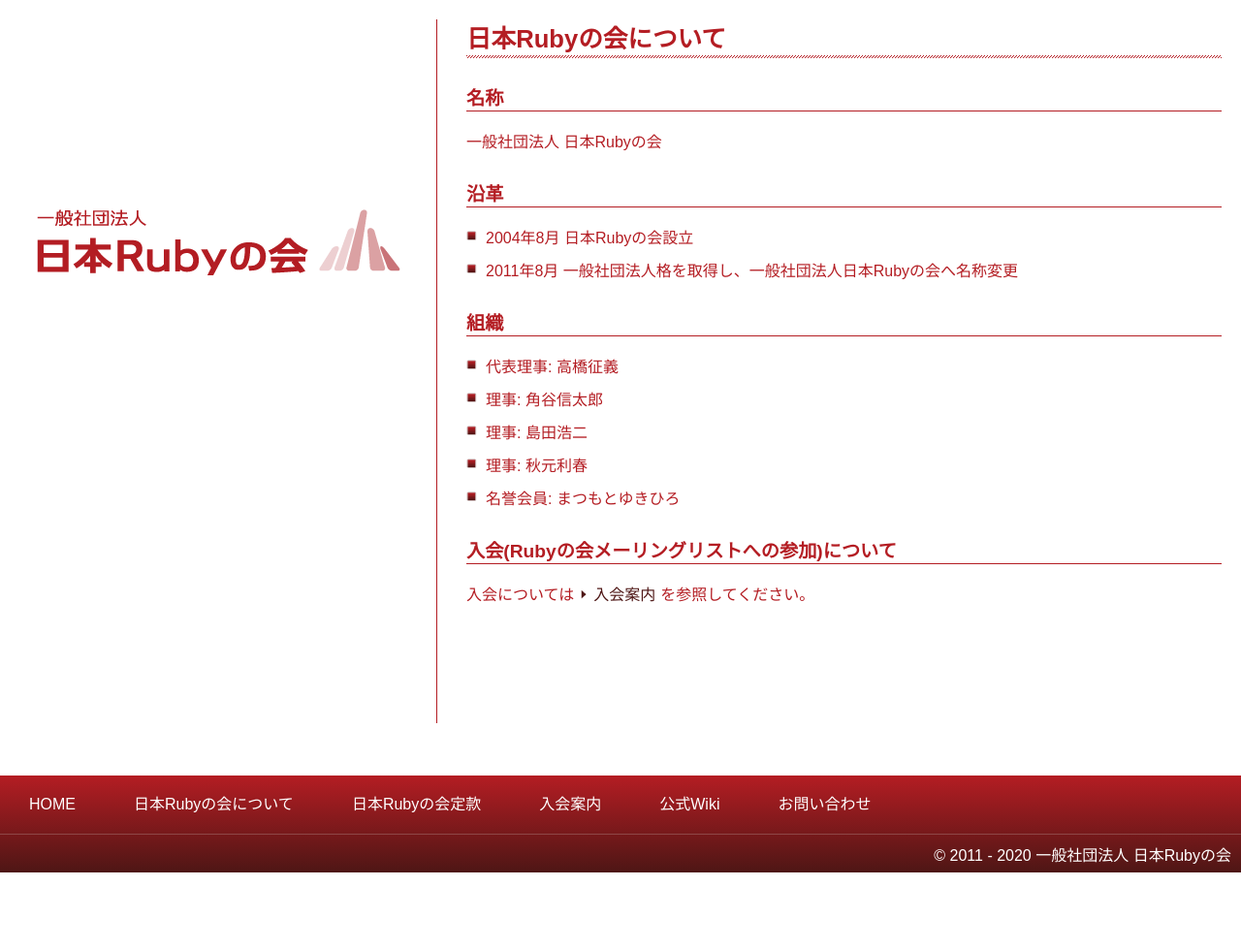
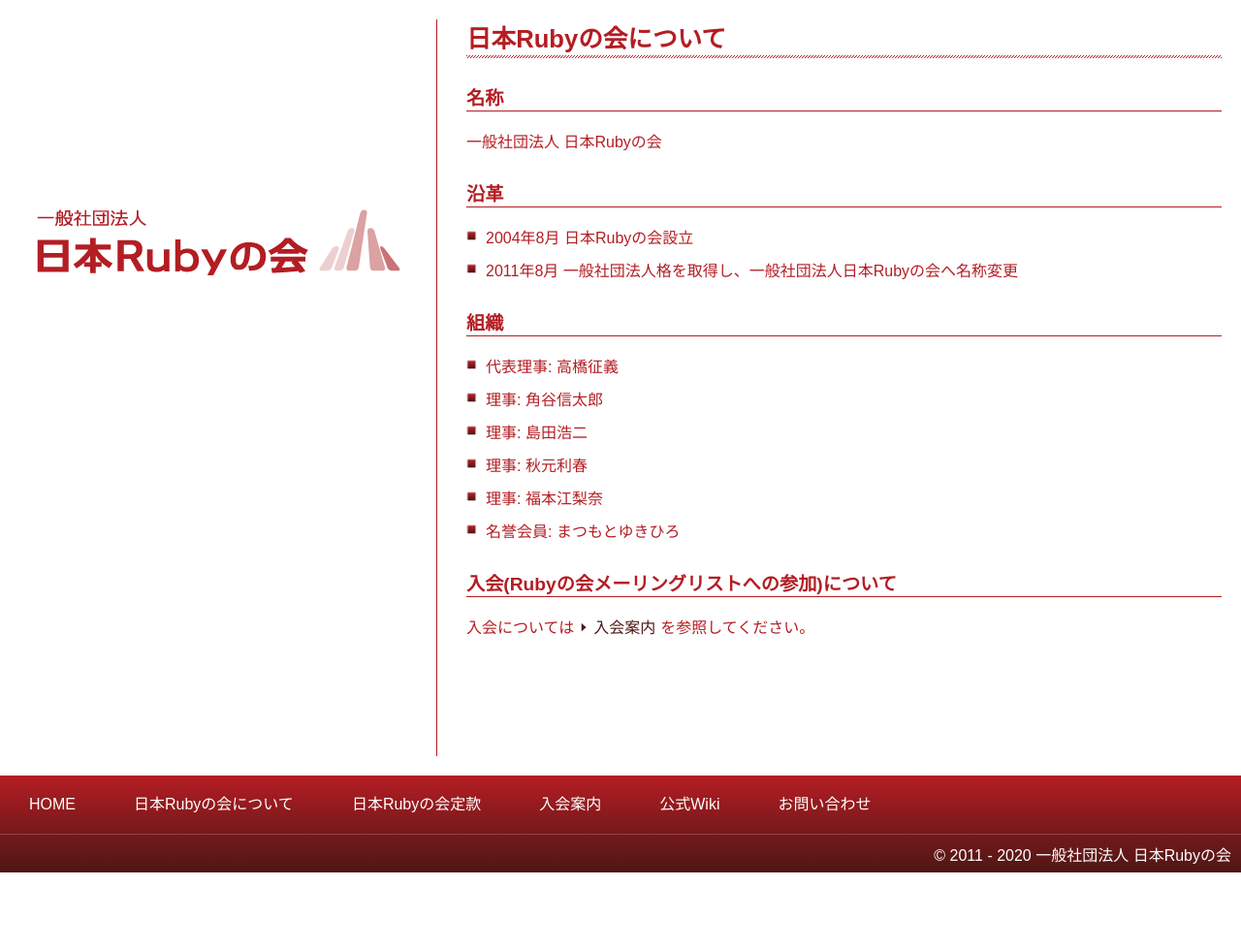
Before and after one commit to ruby-no-kai/official, a Jekyll site: the page built from aboutus.md, in a window 1280 px wide. Shown: the whole page at 97% size. Built offline with Jekyll 4.4.1, drawn with Linux system fonts in a browser that asks for light colours; nearby versions of some CDN libraries; our own code applies the rules of GitHub Pages for plain Markdown files.

Commit message:
理事の選任(新任) - 第10期
第9期の社員総会第２号議案理事選任の件について、
福本氏の理事参画が承認されました。

```diff
--- a/aboutus.md
+++ b/aboutus.md
@@ -20,6 +20,7 @@ layout: default
 * 理事: 角谷信太郎
 * 理事: 島田浩二
 * 理事: 秋元利春
+* 理事: 福本江梨奈
 * 名誉会員: まつもとゆきひろ
 
 ## 入会(Rubyの会メーリングリストへの参加)について
```
